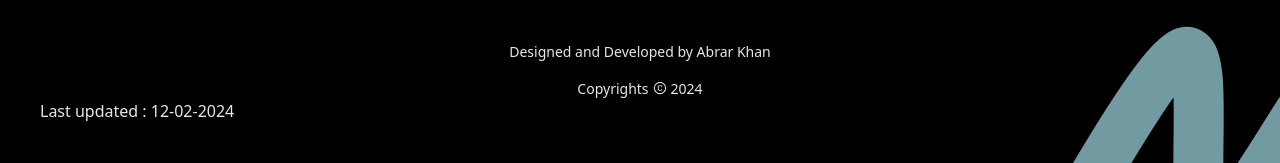
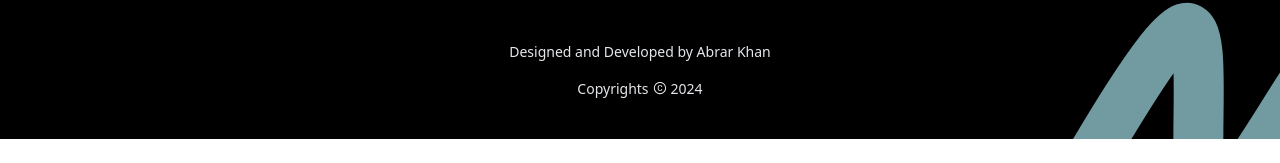
Before and after one commit to heyabrar/heyabrar.github.io, a React (Create React App) app: page / in a window 1280 px wide. Shown: the part 5166-5329 px from the top of the page. After the commit the page ends 5305 px from the top, so only its background shows below. Built offline with nearby package versions, Linux system fonts and the light colour scheme.

Commit message:
refactor: date removed build test

```diff
--- a/src/Components/Contact/index.tsx
+++ b/src/Components/Contact/index.tsx
@@ -82,7 +82,6 @@ const Contact = () => {
         </span>
         {currentYear}
       </h1>
-      <p>Last updated : 12-02-2024</p>
     </Fade>
   );
 };
```
